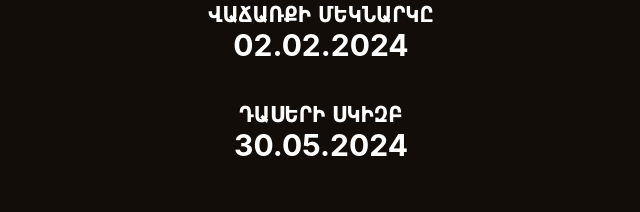
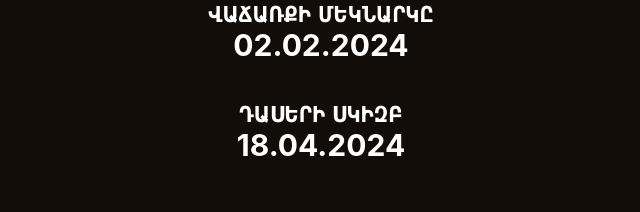
Before and after one commit to vardgeshakobyan2024/jasmine-travel, a React (Create React App) app: page / in a window 1280 px wide. Shown: the part 3260-3472 px from the top of the page, without its empty margins (319-959 px from the left). Built offline with nearby package versions, Linux system fonts and the light colour scheme.

Commit message:
edit Timer components time Aprili 18

```diff
--- a/src/components/Timer/Timer.jsx
+++ b/src/components/Timer/Timer.jsx
@@ -10,7 +10,7 @@ const Timer = () => {
     let initerval = useRef();
 
     const startTimer = () => {
-        const countDownDate = new Date('May 30, 2024 00:00:00').getTime();
+        const countDownDate = new Date('April 18, 2024 00:00:00').getTime();
 
         initerval = setInterval(() => {
             const now = new Date().getTime();
@@ -49,7 +49,7 @@ const Timer = () => {
                 </div>
                 <div className="heading">
                     <h4 className="heading1">դասերի սկիզբ</h4>
-                    <h4 className="headingDate">30.05.2024</h4>
+                    <h4 className="headingDate">18.04.2024</h4>
                 </div>
                 <div className="timer">
                     <h1>{timerDays} : {timerHours} : {timerMinutes} : {timerSeconds}</h1>
```
